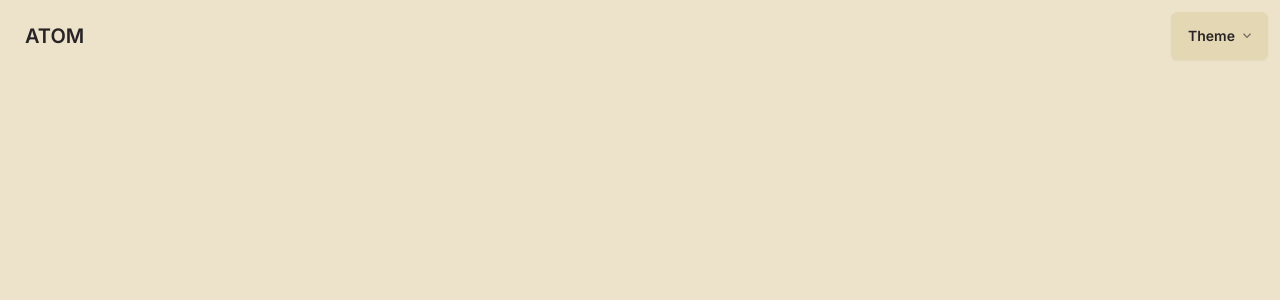
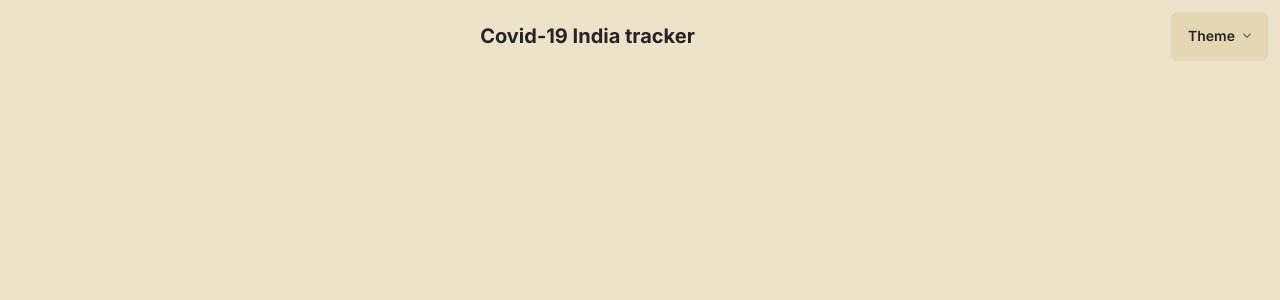
Before and after one commit to ATOM03/Nextjs-Covid19, a Next.js app: page /components/Navbar in a window 1280 px wide. Shown: the top 300 px of the page. Built offline with nearby package versions, Linux system fonts and the light colour scheme.

Commit message:
fixing the css

```diff
--- a/src/app/components/Navbar/page.tsx
+++ b/src/app/components/Navbar/page.tsx
@@ -1,10 +1,10 @@
-"use client"
+"use client";
 
-export default function Navbar(){
-    return(
+export default function Navbar() {
+  return (
     <div className="navbar bg-base-100">
-        <div className="flex-1">
-          <a className="btn btn-ghost text-xl">ATOM</a>
+      <div className="flex-1 justify-center font-bold">
+        <a className=" text-xl ">Covid-19 India tracker</a>
       </div>
       <div className="flex-none">
         <div className="dropdown dropdown-end">
@@ -82,5 +82,5 @@ export default function Navbar(){
         </div>
       </div>
     </div>
-    )
+  );
 }
```
Lines whose indentation alone changed are shown as unchanged.
